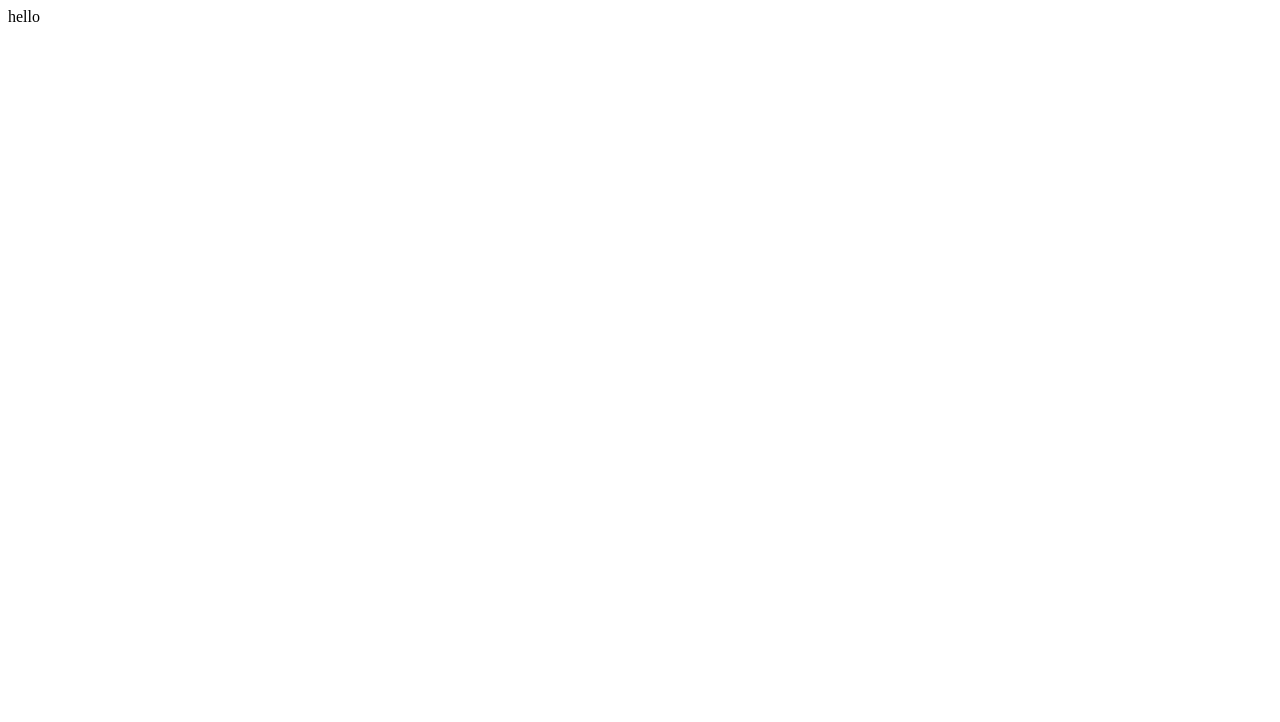
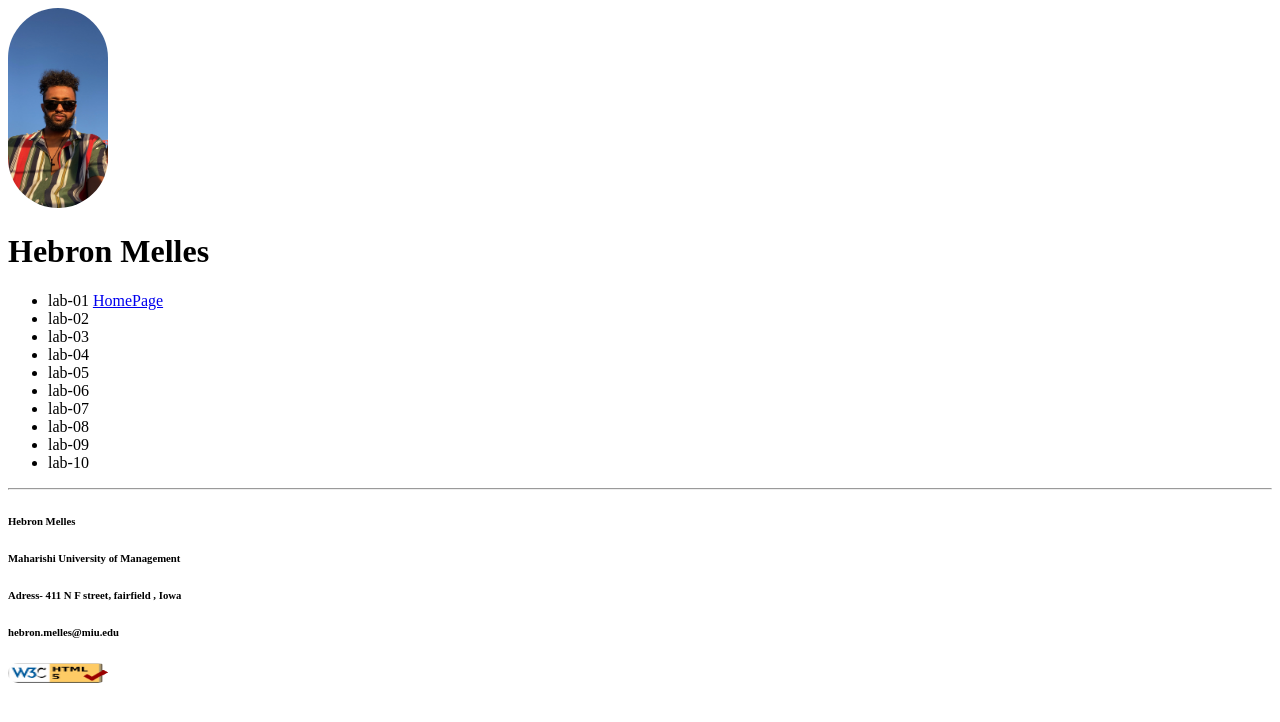
Before and after one commit to hebronMelles/cs472, a plain HTML site: page index.html in a window 1280 px wide. Drawn offline with Linux system fonts and the light colour scheme.

Commit message:
finished homepage

```diff
--- a/index.html
+++ b/index.html
@@ -4,8 +4,50 @@
     <meta charset="UTF-8" />
     <meta name="viewport" content="width=device-width, initial-scale=1.0" />
     <title>My Webpage</title>
+    <style>
+      img {
+        width: 100px;
+        height: 200px;
+        border-radius: 50px;
+      }
+      #check {
+        width: 100px;
+        height: 20px;
+      }
+
+    </style>
+
   </head>
   <body>
-    hello
+
+    <img src="image/IMG_4773.jpg" alt="my pic" />
+    <h1>Hebron Melles</h1>
+    <ul>
+      <li>
+        lab-01
+        <span
+          ><a href="http://127.0.0.1:3000/cs472/index.html">HomePage</a></span
+        >
+      </li>
+      <li>lab-02</li>
+      <li>lab-03</li>
+      <li>lab-04</li>
+      <li>lab-05</li>
+      <li>lab-06</li>
+      <li>lab-07</li>
+      <li>lab-08</li>
+      <li>lab-09</li>
+      <li>lab-10</li>
+    </ul>
+    <hr />
+    <footer>
+      <h6>Hebron Melles</h6>
+      <h6>Maharishi University of Management</h6>
+      <h6>Adress- 411 N F street, fairfield , Iowa</h6>
+      <h6>hebron.melles@miu.edu</h6>
+      <a href="https://validator.w3.org/">
+        <img id="check" src="/cs472/image2/w3c-html5-logo.png" alt="w3 checker"
+      /></a>
+    </footer>
   </body>
 </html>
```
Also changed, not shown: image/IMG_4773.jpg (added), image2/w3c-html5-logo.png (added), image3/istockphoto-108327817-612x612.jpg (added).
